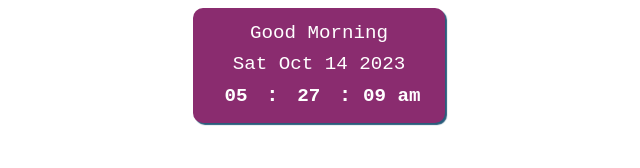
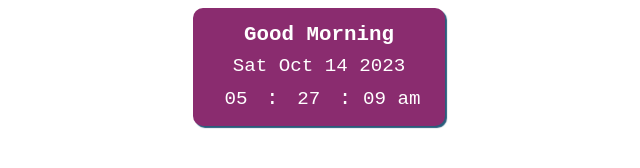
Before and after one commit to Celesmeh/Notion, a plain HTML site: page index.html in a window 1280 px wide. Shown: the whole page, without its empty margins (321-961 px from the left). Drawn offline with Linux system fonts and the light colour scheme.

Commit message:
Update index.html

```diff
--- a/index.html
+++ b/index.html
@@ -52,7 +52,6 @@ h1 {
 .clock {
     display: inline-block;
     font-family: 'Courier New', monospace;
-    font-weight: bold;
     font-size: 1.2em;
     /* padding-left: 20px; */
 }
@@ -79,8 +78,9 @@ h1 {
 
     min-width: 162px;
     /* padding-right: 30px; */
+    font-weight: bold;
     font-family: 'Courier New', monospace;
-    font-size: 1.2em;
+    font-size: 1.3em;
 }
 
     </style>
```
